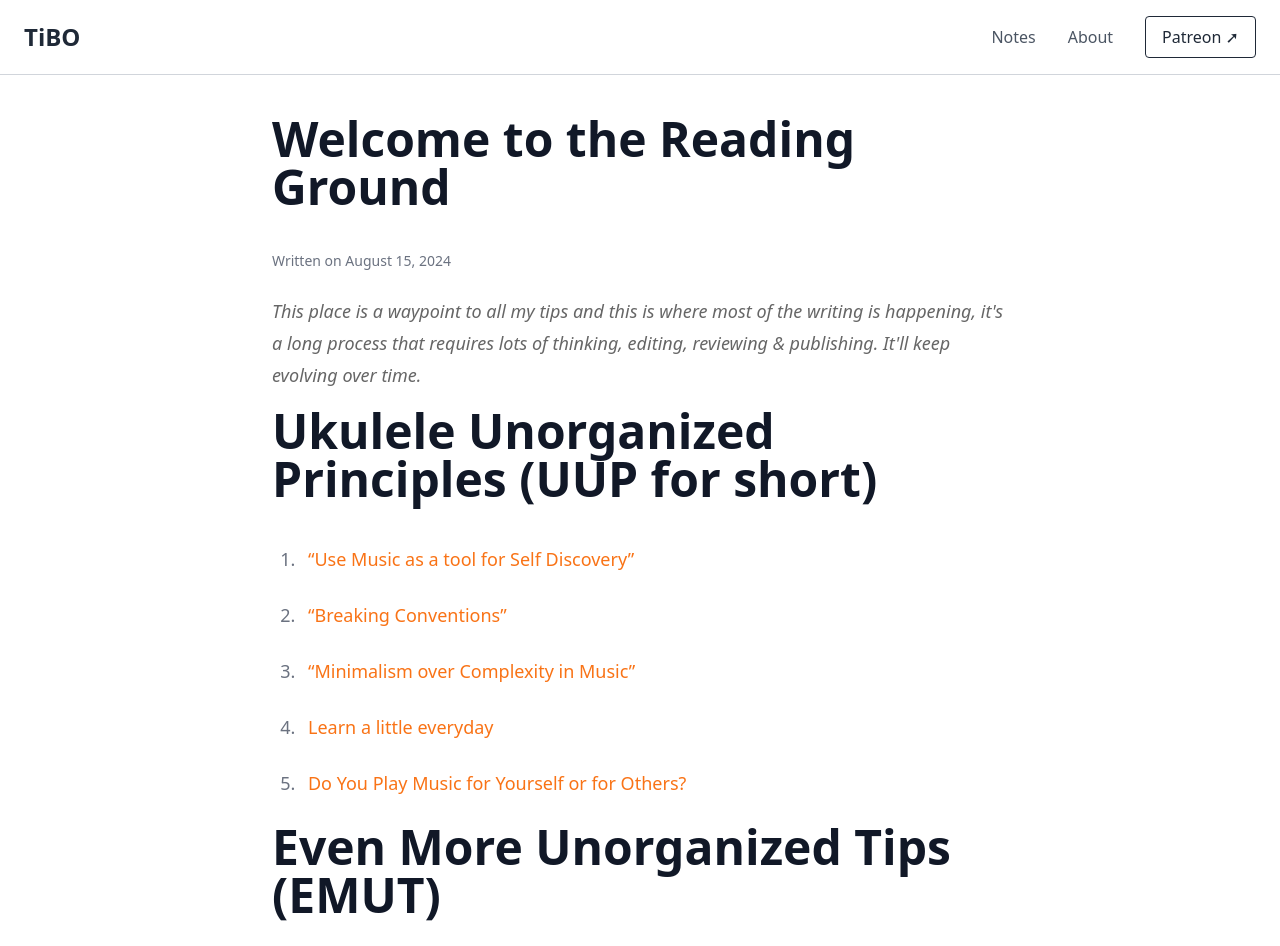
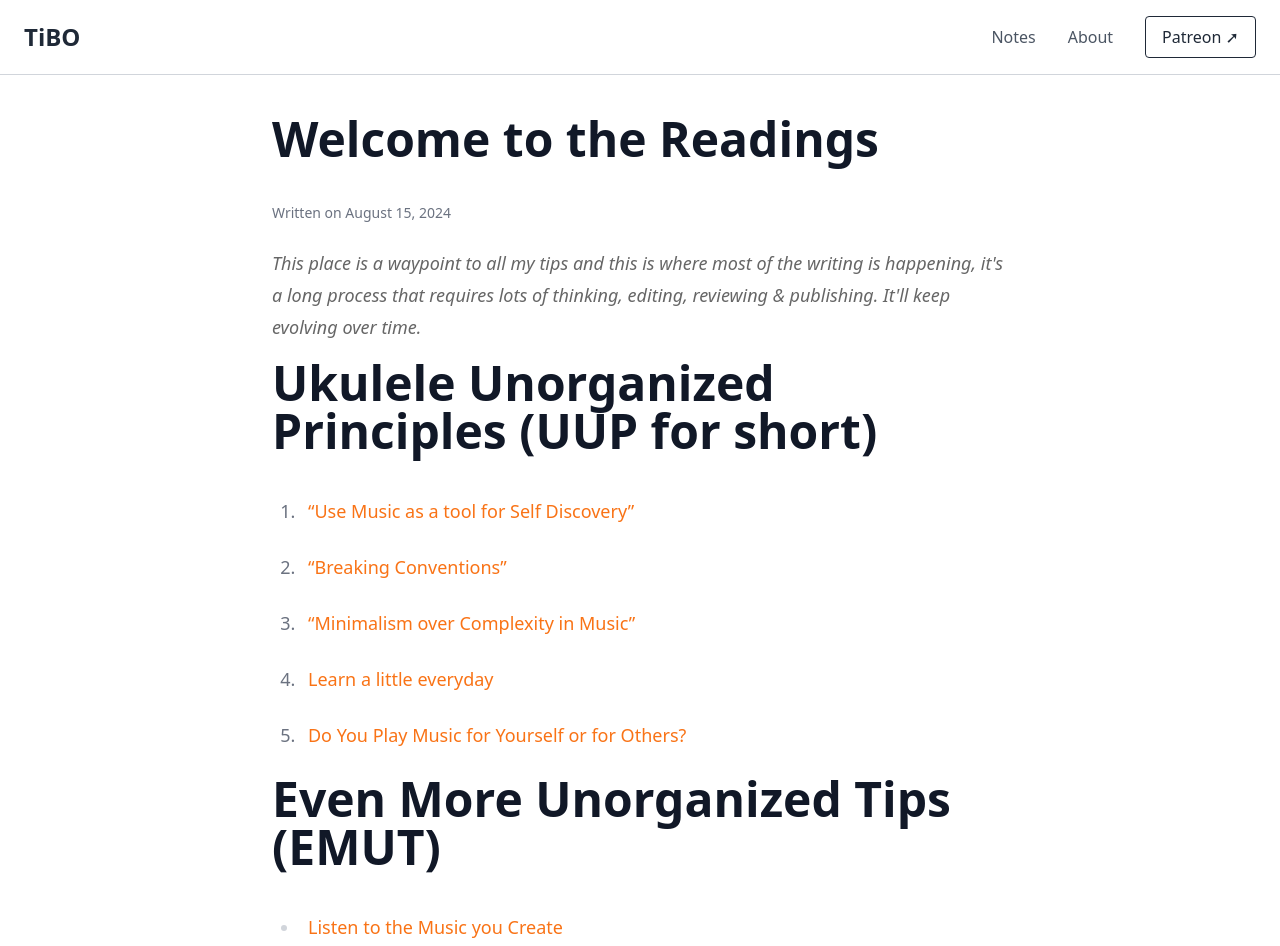
Before and after one commit to TiBOcode/astrotibo, an Astro site: page /notes/moctips in a window 1280 px wide. Shown: the top 946 px of the page. Built offline with nearby package versions, Linux system fonts and the light colour scheme; Astro itself is replaced by a stand-in of ours; some packages are replaced by stand-ins of ours.

Commit message:
Replit git commit

```diff
--- a/src/content/notes/moctips.md
+++ b/src/content/notes/moctips.md
@@ -1,5 +1,5 @@
 ---
-title: Welcome to the Reading Ground
+title: Welcome to the Readings
 category:
   - "[[Ukulele]]"
 date: 2024-08-15
```
Also changed, not shown: 1 other file.
